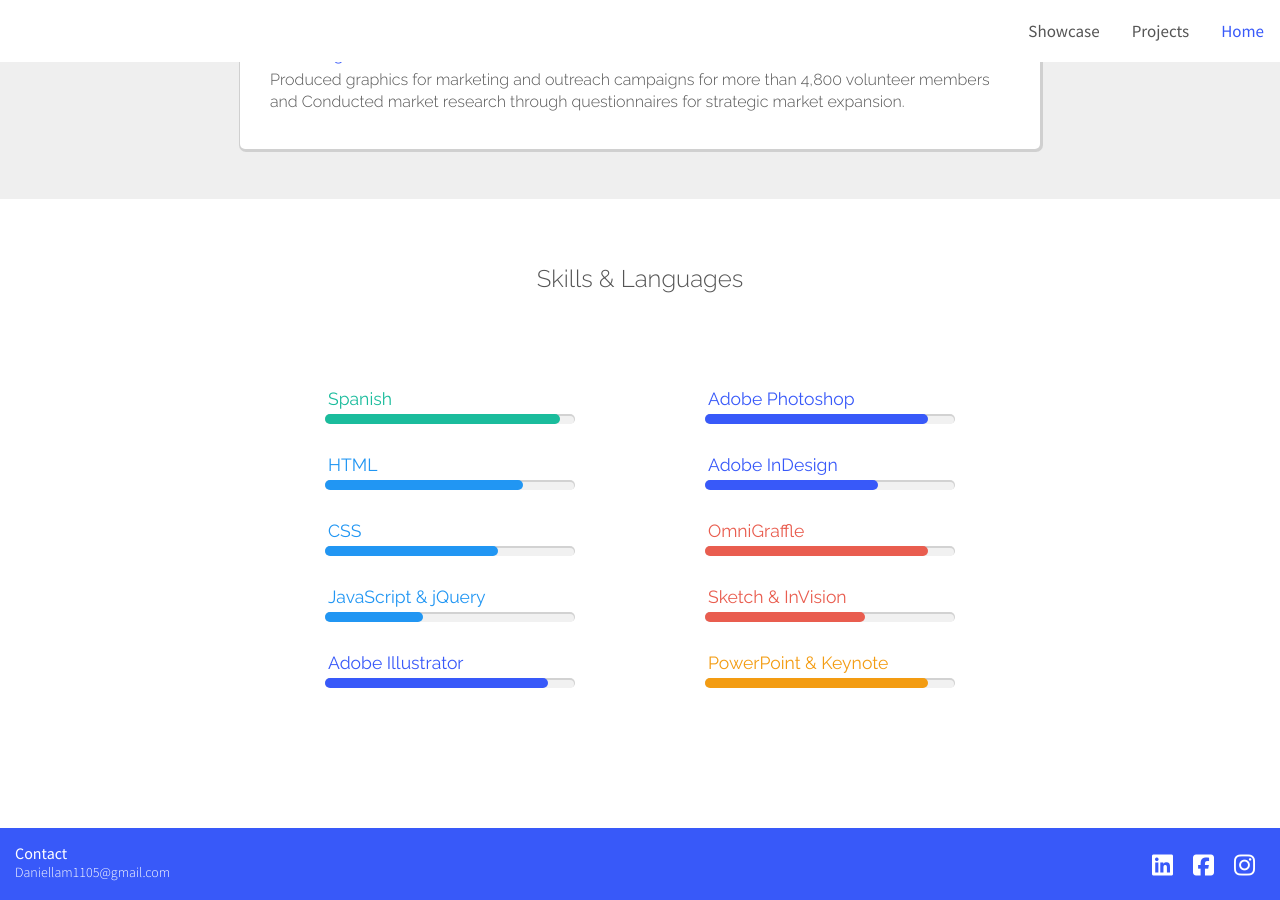
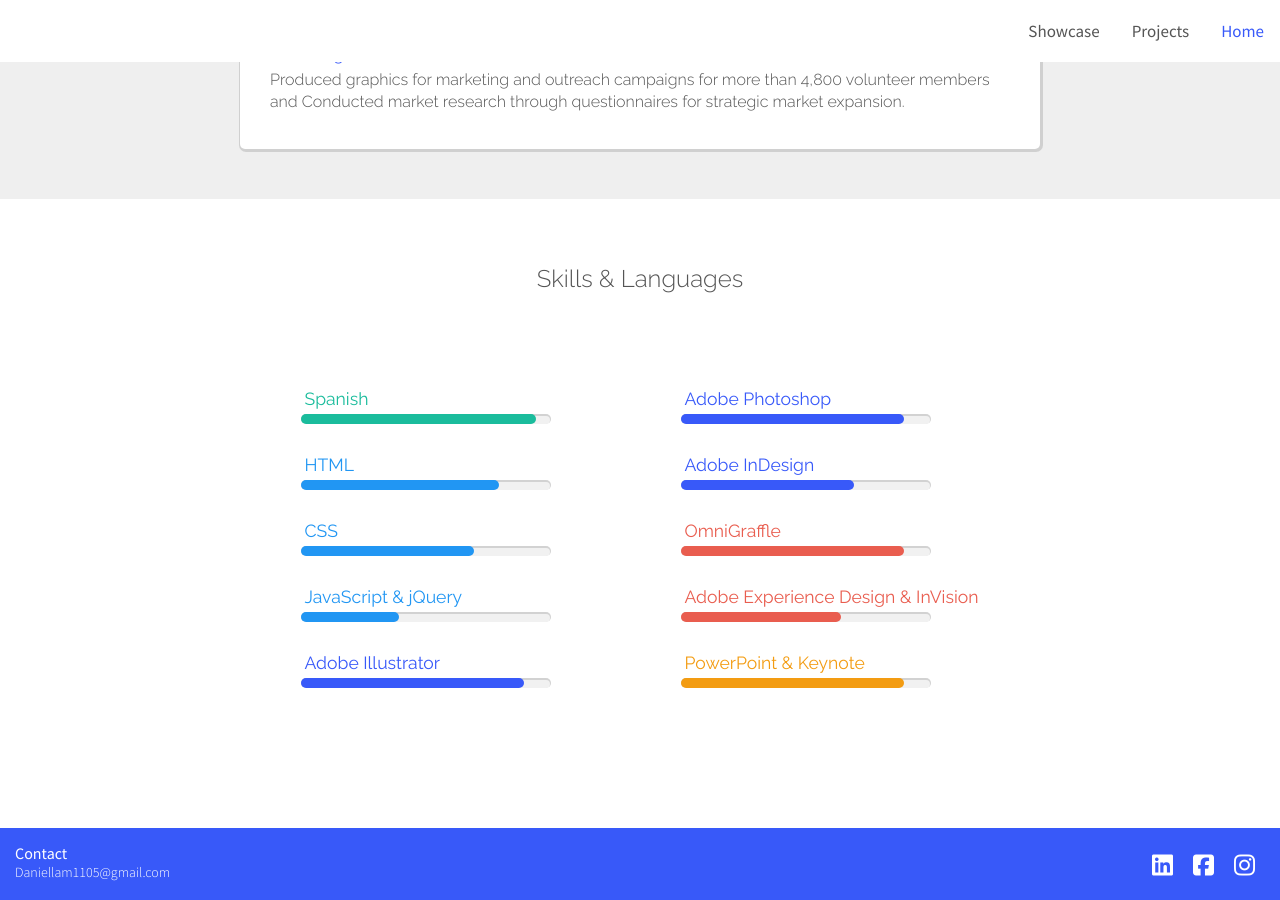
Before and after one commit to dmarooney1105/dmarooney1105.github.io, a Jekyll site: the page index.html, which Jekyll copies as it is, in a window 1280 px wide and 900 px high, scrolled down 2053 px. Built offline with Jekyll 4.4.1, drawn with Linux system fonts in a browser that asks for light colours; nearby versions of some CDN libraries.

Commit message:
Add files via upload

```diff
--- a/index.html
+++ b/index.html
@@ -259,7 +259,7 @@
 
 
 <div class="skill w3-container">
-  <h3 style="color: #e95d4f;">Sketch & InVision</h3>
+  <h3 style="color: #e95d4f;">Adobe Experience Design & InVision</h3>
   <div class="w3-light-grey w3-round-xlarge inner-youth" style="width:250px;">
     <div class="w3-container w3-coral w3-round-xlarge" style="padding: 5px; width:60%"></div>
   </div>
```
